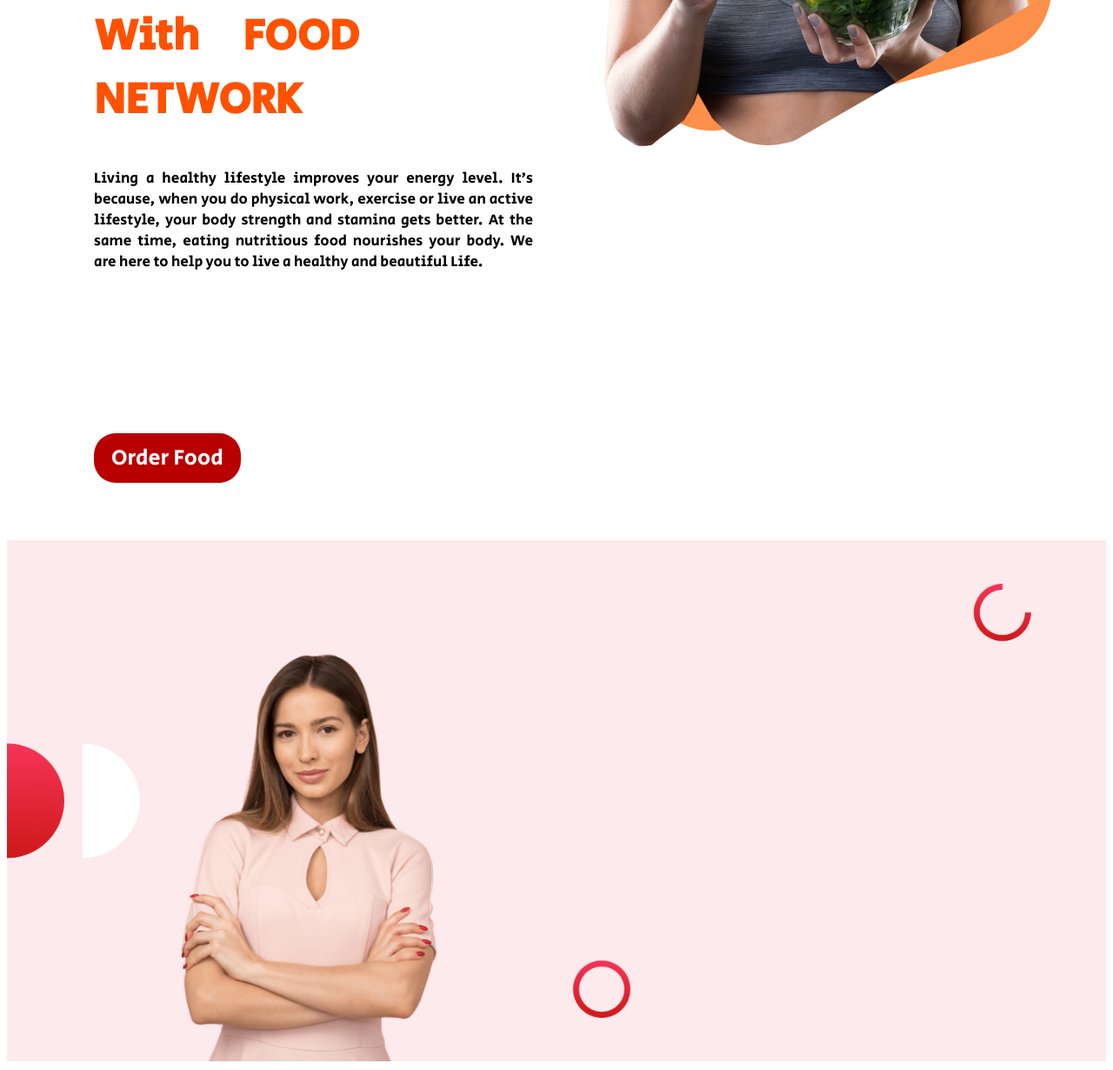
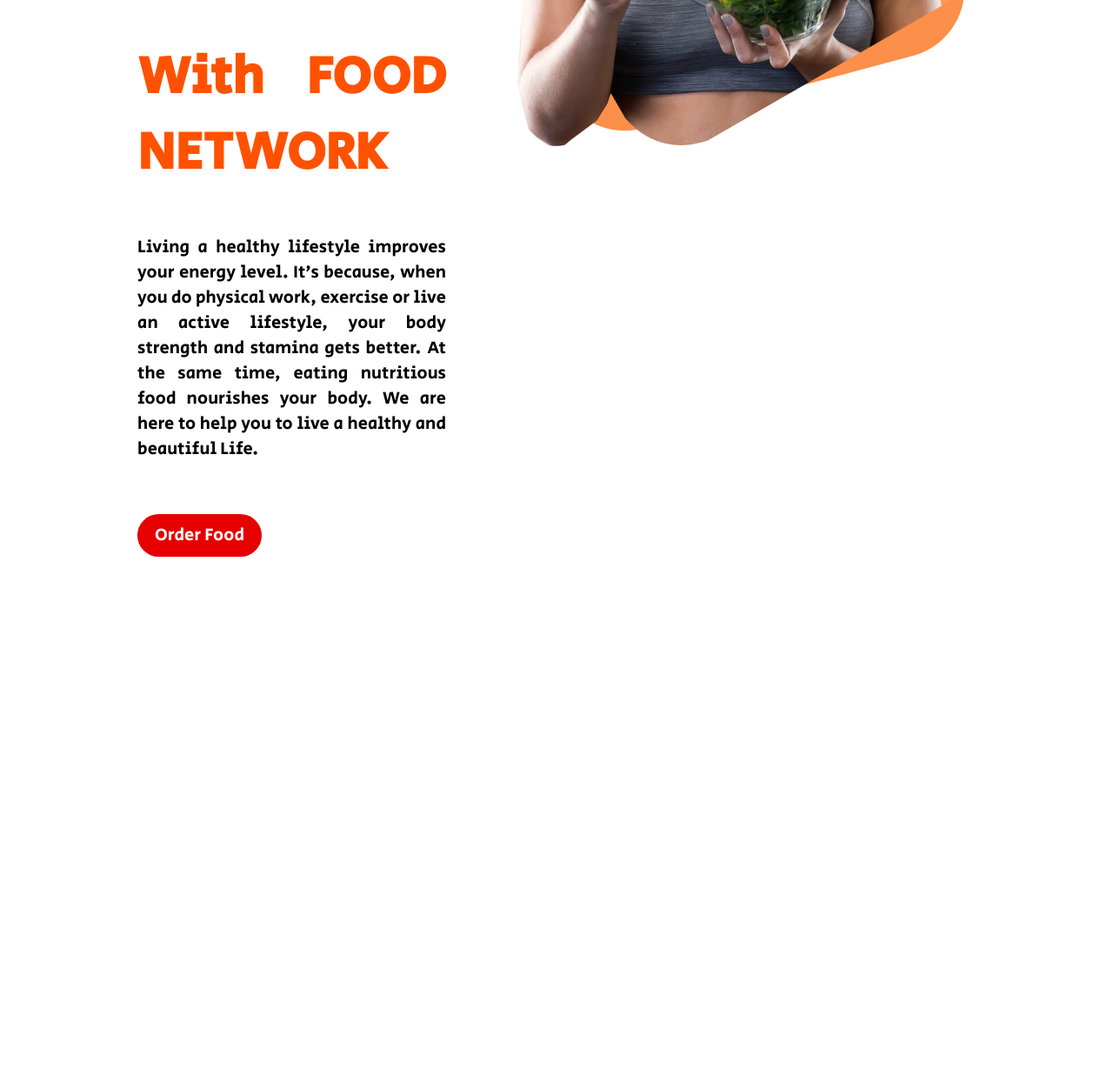
Before and after one commit to eshmamnawar/food-website, a plain HTML site: page index.html in a window 1280 px wide. Shown: the part 659-1889 px from the top of the page at 87% size. After the commit the page ends 1299 px from the top, so only its background shows below. Drawn offline with Linux system fonts and the light colour scheme.

Commit message:
savefour

```diff
--- a/design.css
+++ b/design.css
@@ -3,42 +3,38 @@ body{
 
 }
 h1{
-    font-size: 50px;
-    padding-right: 200px;
+    font-size: 60px;
+
 }
 .change-one{
     display:flex;
 }
 .change-three{
-
     padding-top: 100px;
-
+    padding-right: 100px;
+}
+.change-two{
+    text-align: justify;
+    padding-top: 200px;
+    padding-left: 150px;
+    font-size: 20px;
+    color: rgb(255,81,0);
 }
 span{
     color:green;
 }
-.change-two{
-    text-align: justify;
-    padding-top: 240px;
-    padding-left:100px;
-    font-size: 200px;
-    color: rgb(255, 81, 0);
-
-}
 p{
-    font-size:17px;
-    color: rgb(0, 0, 0);
+    font-size: 20px;
+    color: black;
+    padding-bottom: 50px;
 }
 .link-button{
     color: rgb(255, 255, 255);
-     background-color: rgb(184, 0, 0);
+    background-color: rgb(230, 0, 0);
     text-decoration: none;
     padding: 10px 20px;
     border-radius: 25px;
 }
 a{
-    font-size: 25px;
+    font: 20px;
 }
-.change-size{
-    width: 100%;
-}
--- a/index.html
+++ b/index.html
@@ -29,12 +29,7 @@
         <div class="change-three">
             <img src="images/Group 8425.png" alt="">
         </div>
-    </section>
-    <section>
-        <div class="change-size">
-            <img class="change-size" src="images/Frame 58.png" alt="">
-        </div>
-    </section>
+
 </body>
 
 </html>
```
Also changed, not shown: images/Frame 59.jpg (added), images/Person Image.png (added).
